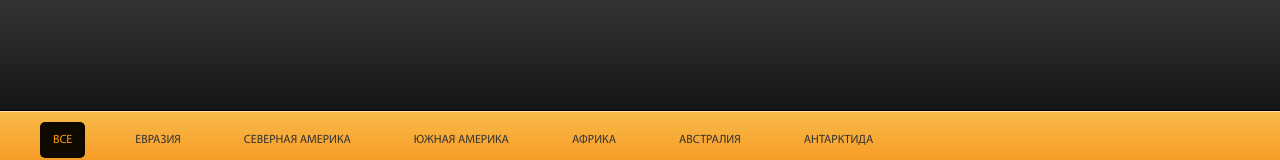
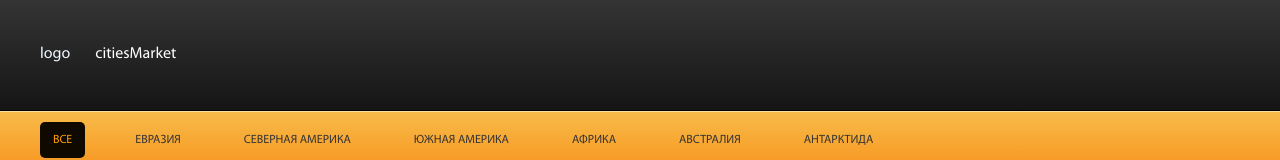
Before and after one commit to serjilyashenko/citiesMarket, a plain HTML site: page index.html in a window 1280 px wide. Shown: the top 160 px of the page. Drawn offline with Linux system fonts and the light colour scheme; no server answers.

Commit message:
top and title #1

```diff
--- a/css/styles.css
+++ b/css/styles.css
@@ -182,3 +182,17 @@ div {
 .element {
 /*	overflow: hidden;*/
 }
+
+.logo {
+	margin-right: 25px;
+	color: aliceblue;
+	float: left;
+}
+
+.top_wrapper {
+	margin-top: 45px;
+}
+
+.title {
+	color: white;
+}
--- a/index.html
+++ b/index.html
@@ -9,7 +9,12 @@
 	<div class="headercontent">
 		<div class="header">
 			<div class="top">
-				<div class="container"></div>
+				<div class="container">
+					<div class="top_wrapper">
+						<div class="logo">logo</div>
+						<div class="title">citiesMarket</div>
+					</div>
+				</div>
 			</div>
 			<div class="menu-wrapper">
 				<div class="container">
```
